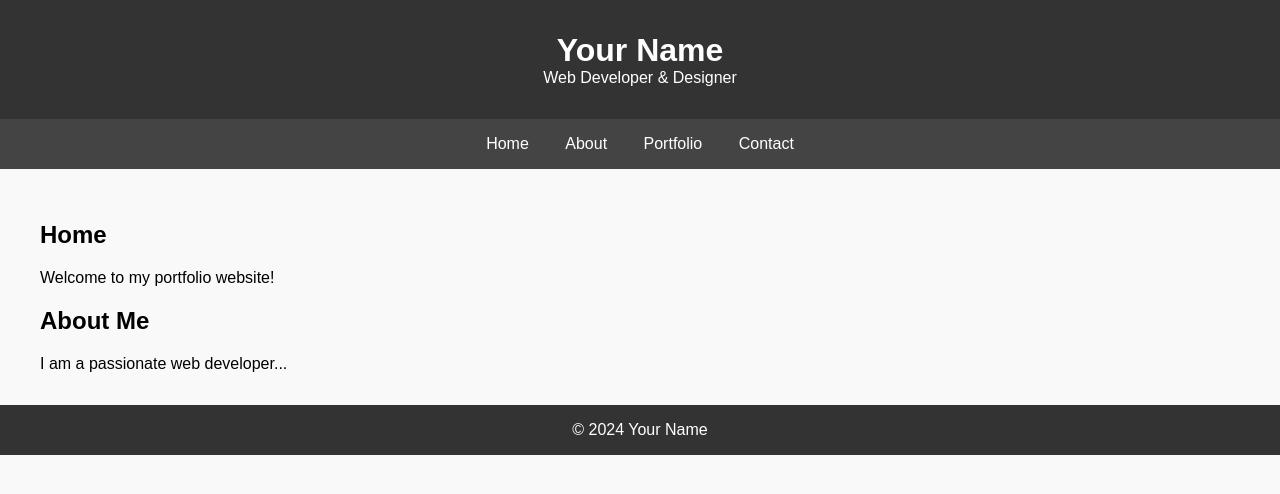
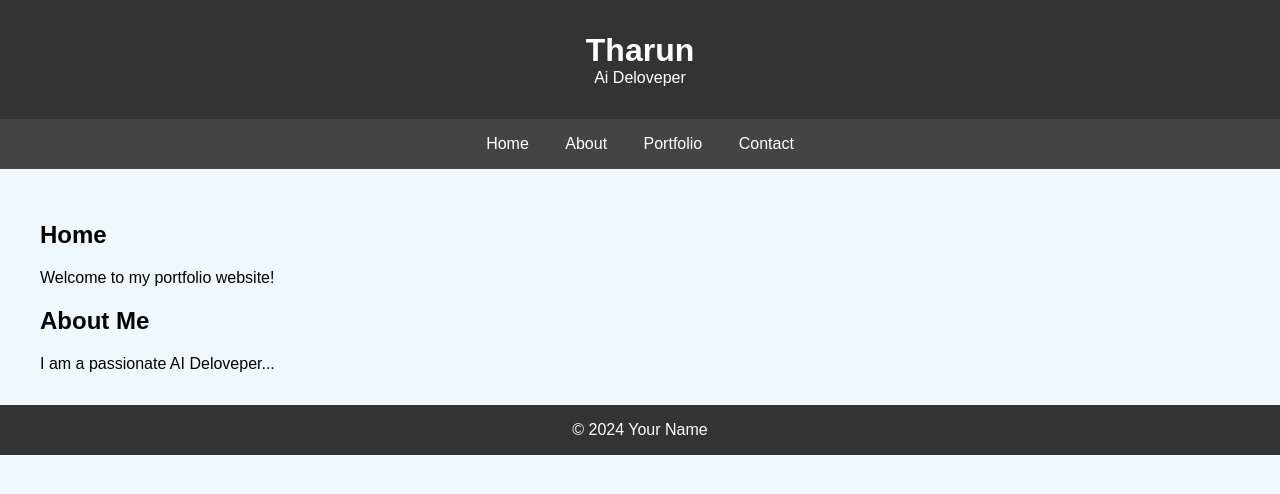
Before and after one commit to Tharun-Exe/portfolio, a plain HTML site: page index.html in a window 1280 px wide. Drawn offline with Linux system fonts and the light colour scheme.

Commit message:
Update index.html

```diff
--- a/index.html
+++ b/index.html
@@ -5,19 +5,14 @@
     <meta name="viewport" content="width=device-width, initial-scale=1.0">
     <title>Your Portfolio</title>
     <style>
-        /* Reset some default styles */
         body, h1, p {
             margin: 0;
             padding: 0;
         }
-
-        /* Global styles */
         body {
             font-family: Arial, sans-serif;
-            background-color: #f9f9f9;
+            background-color: #f0f8ff;
         }
-
-        /* Header styles */
         header {
             background-color: #333;
             color: #fff;
@@ -28,8 +23,6 @@
         h1 {
             font-size: 2rem;
         }
-
-        /* Navigation menu styles */
         nav {
             background-color: #444;
             text-align: center;
@@ -42,14 +35,12 @@
             margin: 0 1rem;
         }
 
-        /* Main content styles */
         .container {
             max-width: 1200px;
             margin: 0 auto;
             padding: 2rem;
         }
 
-        /* Footer styles */
         footer {
             background-color: #333;
             color: #fff;
@@ -60,8 +51,8 @@
 </head>
 <body>
     <header>
-        <h1>Your Name</h1>
-        <p>Web Developer & Designer</p>
+        <h1>Tharun</h1>
+        <p>Ai Deloveper</p>
     </header>
 
     <nav>
@@ -80,7 +71,7 @@
 
         <section id="about">
             <h2>About Me</h2>
-            <p>I am a passionate web developer...</p>
+            <p>I am a passionate AI Deloveper...</p>
         </section>
 
         <!-- Add more sections (Services, Portfolio, Contact) as needed -->
```
